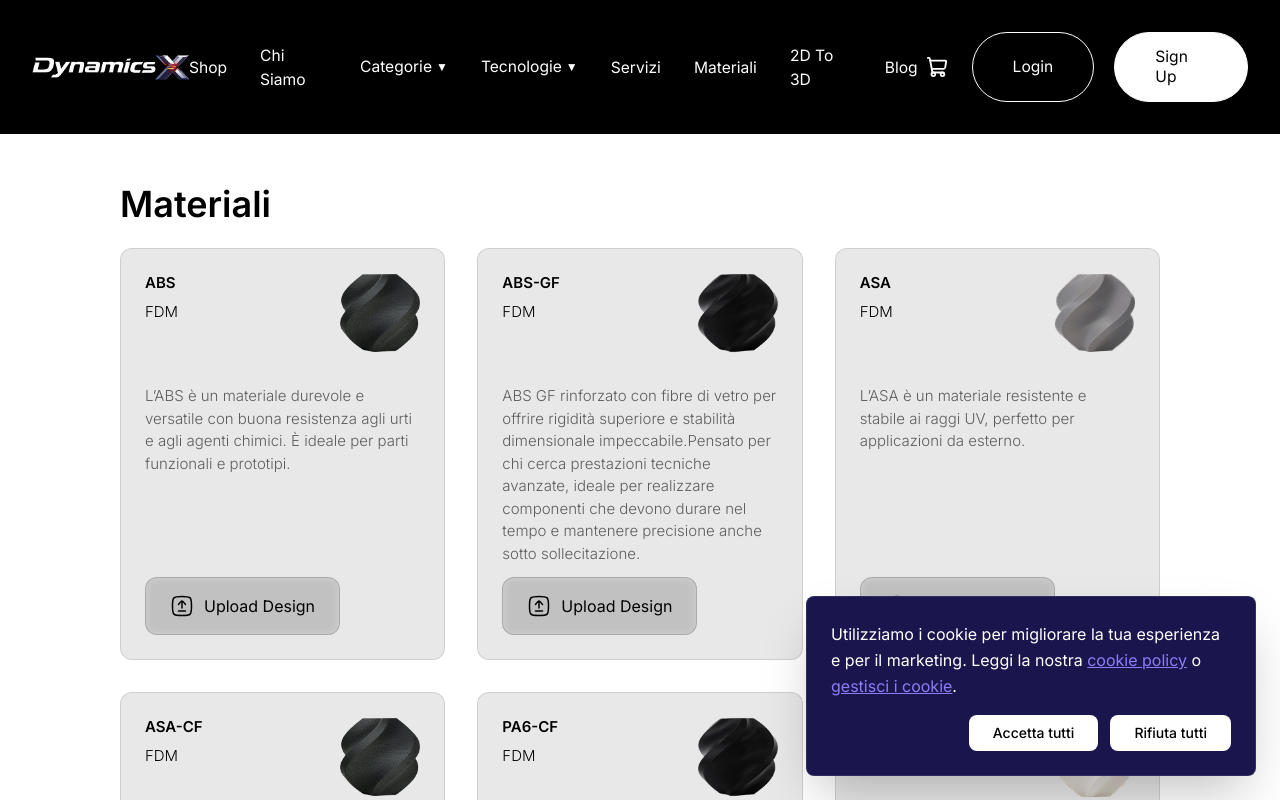
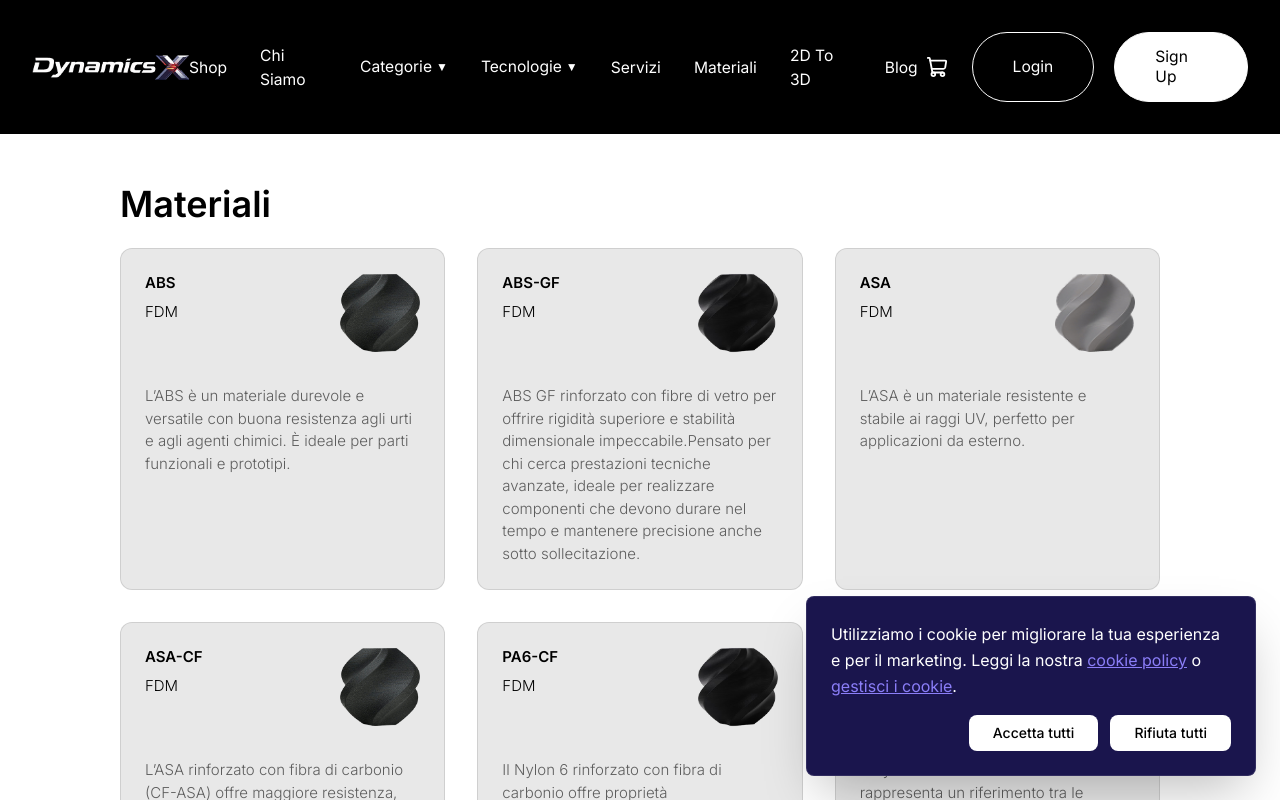
Before and after one commit to alimuzzaman-zamaddar/dynamic-x-project, a React (Vite) app: page /allmaterials in a window 1280 px wide. Shown: the top 800 px of the page. Built offline with nearby package versions, Linux system fonts and the light colour scheme.

Commit message:
refactor: remove unnecessary files

```diff
--- a/src/components/PagesComponent/Material/MaterialProduct.jsx
+++ b/src/components/PagesComponent/Material/MaterialProduct.jsx
@@ -178,13 +178,13 @@ export default function MaterialsPage() {
                       />
                     </div>
 
-                    <span className="text-[15px] font-light leading-[150%] max-w-[290px] mt-5 text-black/60">
+                    <span className="text-[15px] font-light leading-[150%] max-w-72.5 mt-5 text-black/60">
                       {material.description}
                     </span>
                   </div>
 
                   {/* BUTTON (PUSHED TO BOTTOM) */}
-                  <div className="mt-auto">
+                  {/* <div className="mt-auto">
                     <button
                       style={{
                         border: "1px solid rgba(0, 0, 0, 0.16)",
@@ -202,7 +202,7 @@ export default function MaterialsPage() {
                         </div>
                       </Link>
                     </button>
-                  </div>
+                  </div> */}
                 </div>
               </li>
             );
```
Also changed, not shown: 1 other file (tests, documents, lock files or other folders).
